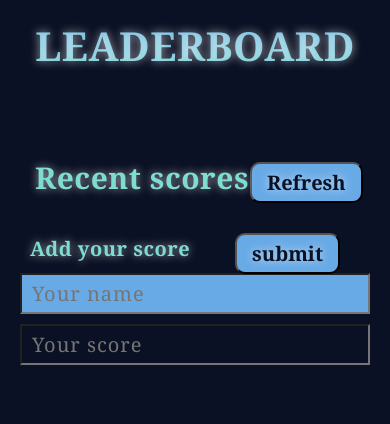
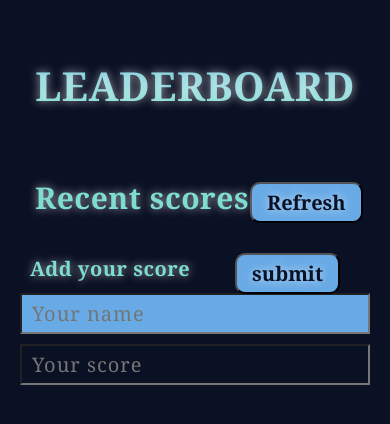
Before and after one commit to DiamondNath07/leaderBoard, a website built with webpack: page src/index.html in a window 390 px wide. Built offline with nearby package versions, Linux system fonts and the light colour scheme; no server answers.

Commit message:
fix stylelint error

```diff
--- a/src/modules/render.js
+++ b/src/modules/render.js
@@ -1,4 +1,4 @@
-import id from './uniqueId';
+import id from './uniqueId.js';
 
 const postUrl = 'https://us-central1-js-capstone-backend.cloudfunctions.net/api/games';
 
--- a/src/style.css
+++ b/src/style.css
@@ -83,12 +83,6 @@ main {
 
 .score-dashboard {
   margin-top: 10px;
-}
-
-.scores {
-  /* border: 6px solid #3e3e3e; */
-
-  /* border: 20px 0; */
 }
 
 .lists {
@@ -191,7 +185,7 @@ input {
   }
 
   .app-title {
-    padding: 20px;
+    padding: 60px 20px 0 20px;
   }
 
   .details {
```
